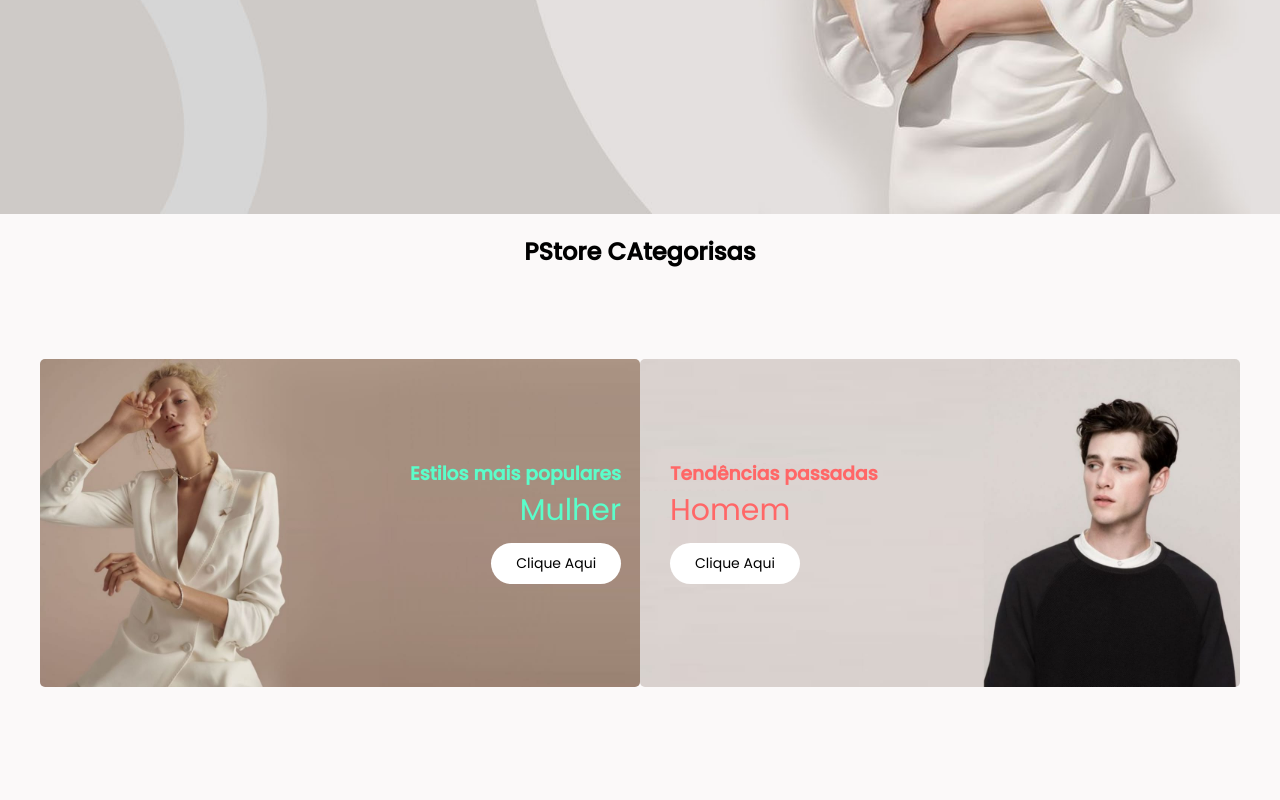
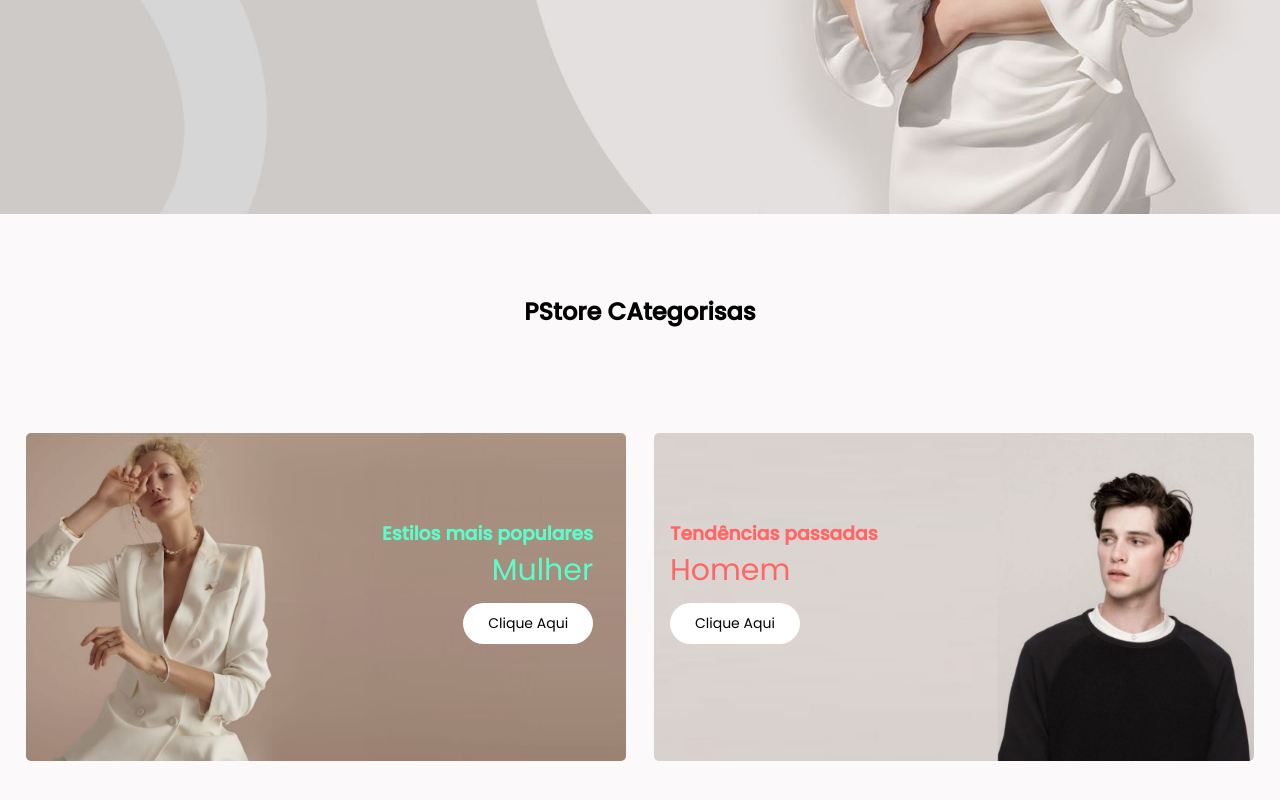
Before and after one commit to PauloSrOl/loja-ecomerce, a plain HTML site: page index.html in a window 1280 px wide. Shown: the part 586-1386 px from the top of the page. Before the commit the page ends 1280 px from the top, so only its background shows below. Drawn offline with Linux system fonts and the light colour scheme.

Commit message:
atualizei a img 01

```diff
--- a/css/style.css
+++ b/css/style.css
@@ -121,7 +121,8 @@ img {
 
 .category {
     background: #fbf9f9;
-    margin-top: 80px 0;
+    margin: 80px 0;
+
 }
 
 .category-title {
@@ -148,6 +149,7 @@ img {
     width: 600px;
     border-radius: 5px;
     height: 328px;
+    margin: 14px;
 }
 
 .category .category-box .box-content {
```
